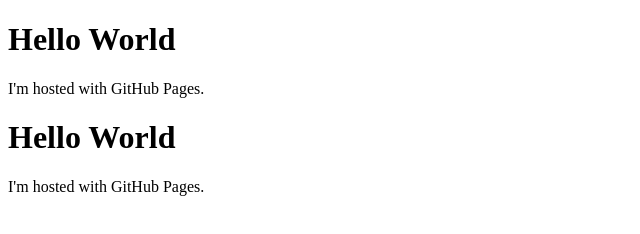
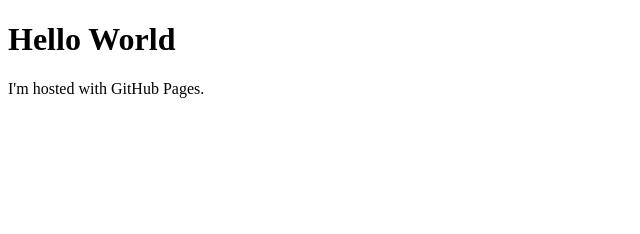
Before and after one commit to Praveenkumar19/PraveenMasupatri.github, a plain HTML site: page index.html in a window 1280 px wide. Shown: the whole page, without its empty margins (0-640 px from the left). Drawn offline with Linux system fonts and the light colour scheme.

Commit message:
Update index.html

```diff
--- a/index.html
+++ b/index.html
@@ -5,8 +5,3 @@
     <p>I'm hosted with GitHub Pages.</p>
   </body>
 </html>
-<body>
-<h1>Hello World</h1>
-<p>I'm hosted with GitHub Pages.</p>
-</body>
-</html>
```
